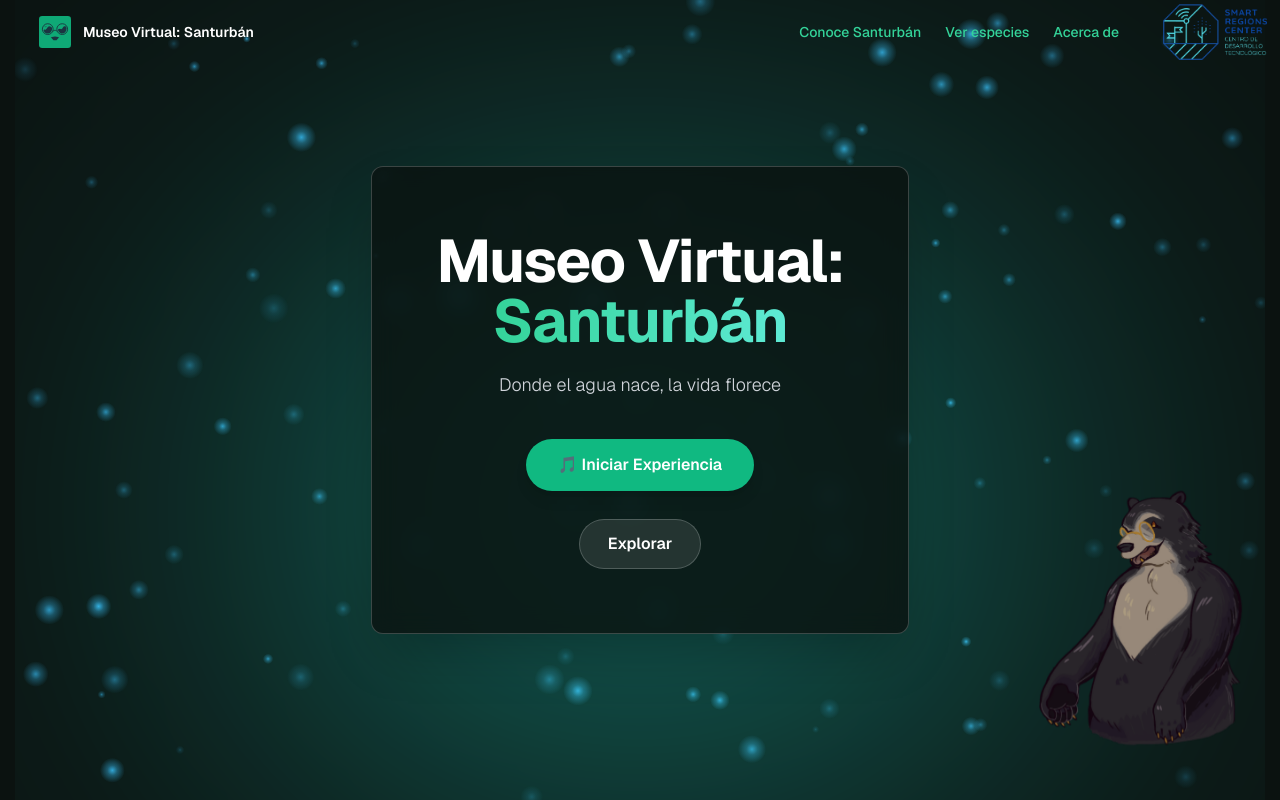
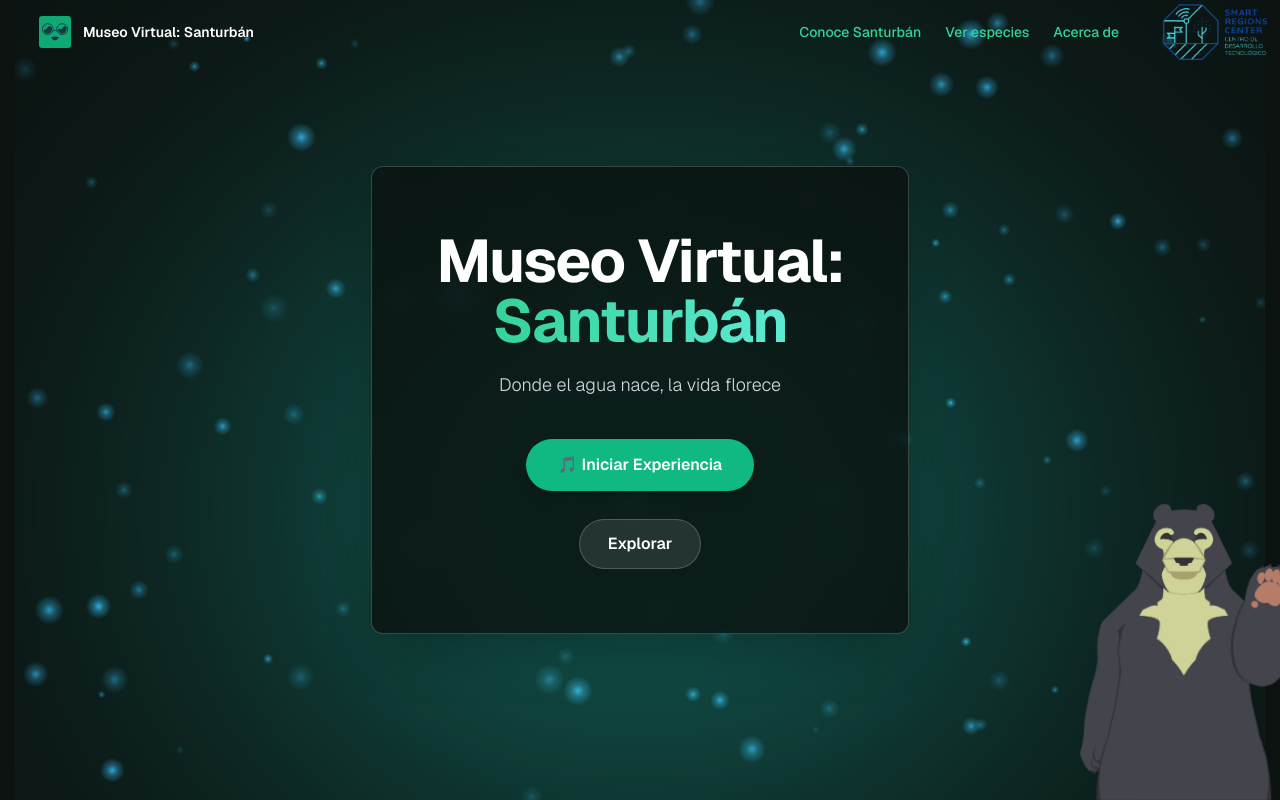
Before and after one commit to jwar28/santurban-museum, a Next.js app: page / in a window 1280 px wide. Built offline with nearby package versions, Linux system fonts and the light colour scheme.

Commit message:
refactor(landing): bear narrator changed

```diff
--- a/app/page.tsx
+++ b/app/page.tsx
@@ -63,9 +63,9 @@ export default function Home() {
 				</div>
 			</section>
 
-			{/* Fixed narrator bear at bottom-right (matches indicated area) */}
-			<div className="pointer-events-none fixed right-4 bottom-4 z-30 md:right-12 md:bottom-12">
-				<BearNarrator wrapperClassName="-mr-2" imgClassName="w-36 md:w-56" />
+			{/* Fixed narrator bear at bottom-right */}
+			<div className="pointer-events-none fixed right-0 bottom-0 z-30">
+				<BearNarrator wrapperClassName="" imgClassName="w-36 md:w-56" />
 			</div>
 		</main>
 	);
--- a/components/ui/audio-player.tsx
+++ b/components/ui/audio-player.tsx
@@ -66,7 +66,29 @@ export default function AudioPlayer({
 			setDuration(audio.duration);
 			setIsLoading(false);
 		};
-		const handleEnded = () => setIsPlaying(false);
+		const handleEnded = () => {
+			setIsPlaying(false);
+			// Disparar evento personalizado cuando el audio termina
+			window.dispatchEvent(
+				new CustomEvent("audioStateChange", { detail: { isPlaying: false } }),
+			);
+		};
+		const handlePlay = () => {
+			console.log("Audio playing");
+			setIsPlaying(true);
+			// Disparar evento cuando el audio empieza a reproducirse
+			window.dispatchEvent(
+				new CustomEvent("audioStateChange", { detail: { isPlaying: true } }),
+			);
+		};
+		const handlePause = () => {
+			console.log("Audio paused");
+			setIsPlaying(false);
+			// Disparar evento cuando el audio se pausa
+			window.dispatchEvent(
+				new CustomEvent("audioStateChange", { detail: { isPlaying: false } }),
+			);
+		};
 		const handleError = (e: Event) => {
 			console.error("Error al cargar el audio:", e);
 			setHasError(true);
@@ -84,6 +106,8 @@ export default function AudioPlayer({
 		audio.addEventListener("timeupdate", updateTime);
 		audio.addEventListener("loadedmetadata", updateDuration);
 		audio.addEventListener("ended", handleEnded);
+		audio.addEventListener("play", handlePlay);
+		audio.addEventListener("pause", handlePause);
 		audio.addEventListener("error", handleError);
 		audio.addEventListener("canplay", handleCanPlay);
 		audio.addEventListener("loadstart", handleLoadStart);
@@ -95,6 +119,8 @@ export default function AudioPlayer({
 			audio.removeEventListener("timeupdate", updateTime);
 			audio.removeEventListener("loadedmetadata", updateDuration);
 			audio.removeEventListener("ended", handleEnded);
+			audio.removeEventListener("play", handlePlay);
+			audio.removeEventListener("pause", handlePause);
 			audio.removeEventListener("error", handleError);
 			audio.removeEventListener("canplay", handleCanPlay);
 			audio.removeEventListener("loadstart", handleLoadStart);
@@ -109,7 +135,7 @@ export default function AudioPlayer({
 		const playAudio = async () => {
 			try {
 				await audio.play();
-				setIsPlaying(true);
+				// El evento 'play' del audio disparará el evento personalizado
 			} catch (error) {
 				console.warn("Autoplay bloqueado por el navegador:", error);
 				// El navegador bloqueó el autoplay, que es normal
@@ -130,10 +156,11 @@ export default function AudioPlayer({
 
 		if (isPlaying) {
 			audio.pause();
+			// El evento 'pause' del audio disparará el evento personalizado
 		} else {
 			audio.play();
+			// El evento 'play' del audio disparará el evento personalizado
 		}
-		setIsPlaying(!isPlaying);
 	};
 
 	const handleProgressClick = (
--- a/components/ui/bear-narrator.tsx
+++ b/components/ui/bear-narrator.tsx
@@ -9,42 +9,50 @@ export default function BearNarrator({
 	wrapperClassName?: string;
 	imgClassName?: string;
 }) {
-	const [speaking, setSpeaking] = useState(false);
+	const [isSpeaking, setIsSpeaking] = useState(false);
+	const [isSaluting, setIsSaluting] = useState(false);
 
 	useEffect(() => {
 		let mounted = true;
 
-		// Cycle: idle for idleMs, then speak for speakMs, repeat
-		const idleMs = 4800;
-		const speakMs = 2200;
+		// Alterna entre normal y saludando cada 3 segundos
+		const saluteInterval = setInterval(() => {
+			if (mounted) {
+				setIsSaluting((prev) => !prev);
+			}
+		}, 3000);
 
-		let speakTimeout: ReturnType<typeof setTimeout>;
-		let idleTimeout: ReturnType<typeof setTimeout>;
+		// Escuchar eventos personalizados de cambio de estado del audio
+		const handleAudioStateChange = (e: Event) => {
+			const customEvent = e as CustomEvent<{ isPlaying: boolean }>;
+			if (mounted) {
+				setIsSpeaking(customEvent.detail.isPlaying);
+			}
+		};
 
-		function startIdleCycle() {
-			if (!mounted) return;
-			// ensure state idle
-			setSpeaking(false);
-			idleTimeout = setTimeout(() => {
-				if (!mounted) return;
-				setSpeaking(true);
-				speakTimeout = setTimeout(() => {
-					if (!mounted) return;
-					startIdleCycle();
-				}, speakMs);
-			}, idleMs);
-		}
-
-		startIdleCycle();
+		window.addEventListener("audioStateChange", handleAudioStateChange);
 
 		return () => {
 			mounted = false;
-			clearTimeout(speakTimeout);
-			clearTimeout(idleTimeout);
+			clearInterval(saluteInterval);
+			window.removeEventListener("audioStateChange", handleAudioStateChange);
 		};
 	}, []);
 
-	const src = speaking ? "/talking-bear.png" : "/idle-bear.png";
+	// Determinar qué imagen mostrar
+	const getImageSrc = () => {
+		if (isSpeaking) {
+			return isSaluting ? "/bear/speaking_salute.png" : "/bear/speaking.png";
+		}
+		return isSaluting ? "/bear/idle_salute.png" : "/bear/idle.png";
+	};
+
+	const getAltText = () => {
+		if (isSpeaking) {
+			return isSaluting ? "Oso hablando y saludando" : "Oso hablando";
+		}
+		return isSaluting ? "Oso saludando" : "Oso";
+	};
 
 	return (
 		<div
@@ -52,9 +60,9 @@ export default function BearNarrator({
 			aria-hidden
 		>
 			<img
-				src={src}
-				alt={speaking ? "Oso hablando" : "Oso"}
-				className={`${imgClassName} h-auto select-none`}
+				src={getImageSrc()}
+				alt={getAltText()}
+				className={`${imgClassName} h-auto select-none transition-opacity duration-300`}
 			/>
 		</div>
 	);
```
